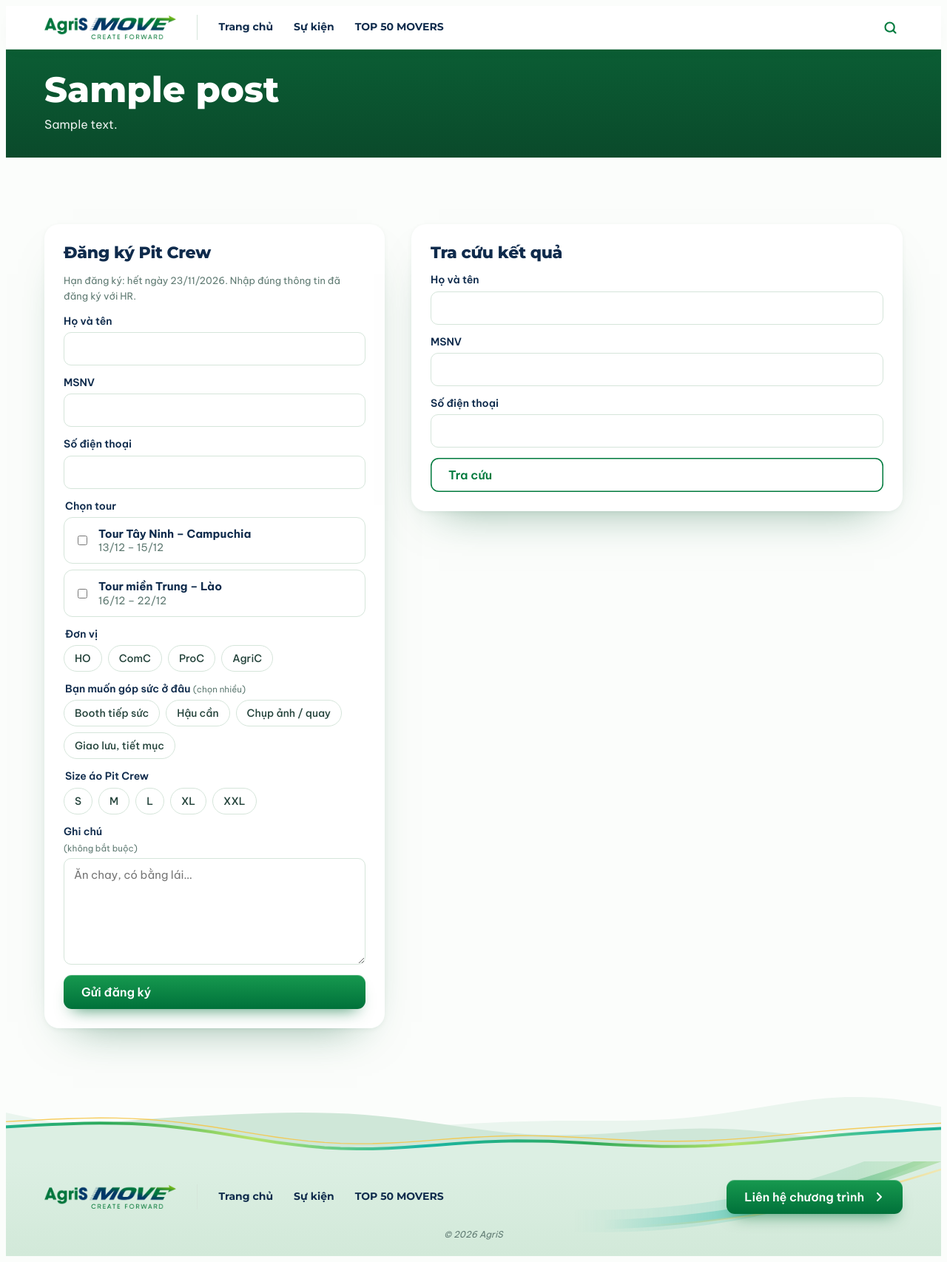
After one commit to duonglk95/agris-move-demo, a WordPress theme: template wordpress/agris-move/page-pitcrew.php in a window 1280 px wide. The commit adds this page. Shown: the whole page at 74% size. Run offline with PHP 8.4 and a stand-in for WordPress, Linux system fonts and the light colour scheme; the site name, menu and one post (Sample post) are stand-ins, and other content is empty; some libraries are stand-ins or nearby versions.

Commit message:
Pit Crew registration: tours, identity check, crew number and card, status lookup, admin selection and CSV
Co-Authored-By: Claude Opus 5.5 <noreply@anthropic.com>
Claude-Session: https://claude.ai/code/session_01QKA4vRNJqgtPifKKZLGBy5

```diff
--- /dev/null
+++ b/dev/seed-pit.php
@@ -0,0 +1,5 @@
+<?php
+$_SERVER['HTTP_HOST']='localhost:8080'; require '/home/claude/wptest/wp-load.php'; wp_set_current_user(1);
+$hub=get_page_by_path('vao-vu');
+$id=wp_insert_post(array('post_type'=>'page','post_status'=>'publish','post_title'=>'Đăng ký Pit Crew','post_name'=>'pit-crew','post_parent'=>$hub->ID,'menu_order'=>-1,'post_excerpt'=>'Cùng đoàn HO ra tận trạm PIT ở nhà máy và vùng nguyên liệu, tiếp sức cho đội vào vụ.','post_content'=>'Pit Crew là đội tiếp sức đi cùng đoàn HO tới các nhà máy và vùng nguyên liệu mùa Vào vụ. Chọn tour bạn muốn tham gia, ban tổ chức sẽ xét chọn và báo kết quả.'));
+update_post_meta($id,'_wp_page_template','page-pitcrew.php'); echo "$id\n";
--- a/wordpress/agris-move/assets/css/site.css
+++ b/wordpress/agris-move/assets/css/site.css
@@ -380,3 +380,46 @@ a.ev-card:hover h4 { color: var(--green); }
 .pc-opt span { font-size: 11px; line-height: 1.3; color: var(--muted); }
 .pc-opt b { display: block; color: var(--navy); font-size: 12px; }
 @media (max-width: 860px) { .st-grid, .st-grid.wide { grid-template-columns: 1fr; } .st-preview { position: static; order: -1; } }
+
+/* Pit Crew */
+.nav a.nav-hot { background: var(--green); color: #fff !important; padding: 7px 14px; border-radius: 999px; border-bottom: 0; }
+.nav a.nav-hot:hover, .nav a.nav-hot[aria-current] { background: var(--deep); }
+.top.is-compact .nav a.nav-hot { padding: 5px 12px; }
+.pit-banner { display: grid; grid-template-columns: minmax(0, 1.5fr) minmax(0, 1fr); gap: 28px; align-items: center; margin-bottom: 28px; padding: clamp(22px, 3vw, 36px); border-radius: 22px; text-decoration: none; color: #fff; background: linear-gradient(120deg, #0b5d34 0%, #0e7a42 60%, #2f9b4f 100%); box-shadow: var(--shadow); position: relative; overflow: hidden; }
+.pit-banner::after { content: ""; position: absolute; right: -20px; top: 0; bottom: 0; width: 240px; background: repeating-conic-gradient(rgba(255,255,255,.09) 0 25%, transparent 0 50%) 0 0 / 40px 40px; mask: linear-gradient(90deg, transparent, #000); pointer-events: none; }
+.pit-banner h2 { font: 800 clamp(26px, 3vw, 38px)/1.1 var(--display); color: #fff; margin: 10px 0 6px; }
+.pit-banner p { opacity: .9; max-width: 560px; }
+.pit-banner .btn { margin-top: 16px; background: #b6e34a; color: var(--deep); box-shadow: none; }
+.pit-stats { display: grid; grid-template-columns: 1fr 1fr; gap: 12px; position: relative; z-index: 1; }
+.pit-stats div { background: rgba(255,255,255,.12); border-radius: 16px; padding: 18px; text-align: center; }
+.pit-stats b { display: block; font: 800 36px/1 var(--display); }
+.pit-stats span { font-size: 13px; opacity: .85; }
+.pit fieldset { border: 0; padding: 0; margin: 0; display: grid; gap: 8px; }
+.pit legend { font: 600 14px/1.3 var(--body); color: var(--navy); margin-bottom: 6px; }
+.pit legend small { font-weight: 400; color: var(--muted); }
+.pit-tour { display: flex !important; gap: 12px !important; align-items: center; padding: 12px 14px; border: 1.5px solid var(--line); border-radius: 12px; cursor: pointer; }
+.pit-tour:has(input:checked) { border-color: var(--green); background: var(--mint); }
+.pit-tour span { display: grid; font-weight: 400; color: var(--muted); font-size: 14px; }
+.pit-tour b { color: var(--navy); font-size: 15px; }
+.chips { display: flex; flex-wrap: wrap; gap: 8px; }
+.chips label { display: block !important; cursor: pointer; }
+.chips input { position: absolute; opacity: 0; }
+.chips span { display: inline-block; padding: 8px 14px; border: 1.5px solid var(--line); border-radius: 999px; font: 500 14px var(--body); color: var(--ink); }
+.chips input:checked + span { background: var(--green); border-color: var(--green); color: #fff; }
+.chips input:focus-visible + span { outline: 2px solid var(--navy); outline-offset: 2px; }
+.pit-side { display: grid; gap: 22px; }
+.pit-done { background: #fff; border-radius: 20px; padding: 26px; box-shadow: var(--shadow); display: grid; gap: 12px; }
+.pit-ok { color: var(--green); font-weight: 700; }
+.pit-num { font: 800 30px/1.15 var(--display); color: var(--navy); }
+.pit-st { list-style: none; margin: 0; padding: 0; display: grid; gap: 6px; }
+.pit-st li { display: flex; justify-content: space-between; gap: 10px; padding: 10px 12px; background: var(--paper); border: 1px solid var(--line); border-radius: 10px; font-size: 14px; }
+.pit-st b { font-weight: 600; } .pit-st .s-wait { color: #b26a00; } .pit-st .s-yes { color: var(--green); } .pit-st .s-no { color: var(--muted); }
+#pitCard { width: 100%; max-width: 300px; border-radius: 14px; box-shadow: var(--shadow); }
+.pit-act { display: flex; gap: 10px; flex-wrap: wrap; }
+.btn.ghost { background: #fff; color: var(--green); box-shadow: inset 0 0 0 1.5px var(--green); }
+@media (max-width: 760px) { .pit-banner { grid-template-columns: 1fr; } }
+[hidden] { display: none !important; }
+.nav.is-hub { flex-wrap: nowrap; gap: 4px 22px; overflow-x: auto; scrollbar-width: none; }
+.nav.is-hub a { white-space: nowrap; font-size: 13.5px; }
+@media (min-width: 761px) { .top .in { flex-wrap: nowrap; } }
+.st-grid.pit:has(> [data-pit][hidden]) { grid-template-columns: minmax(0, 640px); justify-content: center; }
--- a/wordpress/agris-move/functions.php
+++ b/wordpress/agris-move/functions.php
@@ -14,6 +14,7 @@ require get_template_directory() . '/inc/helpers.php';
 require get_template_directory() . '/inc/contact.php';
 require get_template_directory() . '/inc/thanks.php';
 require get_template_directory() . '/inc/minisite.php';
+require get_template_directory() . '/inc/pitcrew.php';
 
 add_action( 'after_setup_theme', function () {
 	add_theme_support( 'title-tag' );
--- a/wordpress/agris-move/header.php
+++ b/wordpress/agris-move/header.php
@@ -10,7 +10,7 @@
 <header class="top">
   <div class="in">
     <a class="brand" href="<?php echo esc_url( is_front_page() ? '#top' : home_url( '/' ) ); ?>" aria-label="AgriS MOVE – Trang chủ"><img alt="AgriS MOVE – Create Forward" src="<?php echo esc_url( agm_img( 'logo-move.png' ) ); ?>"></a>
-    <nav class="nav" aria-label="Điều hướng chính"><?php if ( is_front_page() ) { agm_menu( 'primary' ); } elseif ( agm_hub_id() ) { agm_hub_menu( agm_hub_id() ); } else { agm_sub_menu(); } ?></nav>
+    <nav class="nav<?php echo agm_hub_id() ? " is-hub" : ""; ?>" aria-label="Điều hướng chính"><?php if ( is_front_page() ) { agm_menu( 'primary' ); } elseif ( agm_hub_id() ) { agm_hub_menu( agm_hub_id() ); } else { agm_sub_menu(); } ?></nav>
     <a class="search" href="<?php echo esc_url( home_url( '/?s=' ) ); ?>" aria-label="Tìm kiếm"><svg viewBox="0 0 24 24" fill="none" stroke="currentColor" stroke-width="2.4" stroke-linecap="round"><circle cx="11" cy="11" r="7"></circle><path d="M20 20l-4-4"></path></svg></a>
   </div>
 </header>
--- a/wordpress/agris-move/inc/minisite.php
+++ b/wordpress/agris-move/inc/minisite.php
@@ -29,7 +29,8 @@ function agm_hub_menu( $hub ) {
 	printf( '<a class="nav-back" href="%s">%s Trang chủ</a>', esc_url( home_url( '/' ) ), '<svg viewBox="0 0 16 16" fill="none" stroke="currentColor" stroke-width="2" stroke-linecap="round" stroke-linejoin="round" aria-hidden="true"><path d="M10 3L5 8l5 5"></path></svg>' );
 	printf( '<a href="%s"%s>%s</a>', esc_url( get_permalink( $hub ) ), $cur === $hub ? ' aria-current="page"' : '', esc_html( get_the_title( $hub ) ) );
 	foreach ( agm_hub_children( $hub ) as $c ) {
-		printf( '<a href="%s"%s>%s</a>', esc_url( get_permalink( $c ) ), $cur === $c->ID ? ' aria-current="page"' : '', esc_html( get_the_title( $c ) ) );
+		$hot = 'page-pitcrew.php' === get_page_template_slug( $c ) ? ' class="nav-hot"' : '';
+		printf( '<a href="%s"%s%s>%s</a>', esc_url( get_permalink( $c ) ), $hot, $cur === $c->ID ? ' aria-current="page"' : '', esc_html( get_the_title( $c ) ) );
 	}
 }
 
--- /dev/null
+++ b/wordpress/agris-move/inc/pitcrew.php
@@ -0,0 +1,185 @@
+<?php
+/**
+ * Pit Crew registration (page template "Đăng ký Pit Crew"). Identity is checked against the employee list of the
+ * voting plugin (name + MSNV + phone). People pick one or both tours; admins choose who goes per tour.
+ * Tours and deadline: Customizer → Pit Crew.
+ */
+if ( ! defined( 'ABSPATH' ) ) { exit; }
+
+const AGM_SIZES    = array( 'S', 'M', 'L', 'XL', 'XXL' );
+const AGM_ROLES    = array( 'Booth tiếp sức', 'Hậu cần', 'Chụp ảnh / quay', 'Giao lưu, tiết mục' );
+const AGM_PIT_STAT = array( 'wait' => 'Chờ ban tổ chức chọn', 'yes' => 'Được chọn', 'no' => 'Chưa được chọn lần này' );
+
+/** Tours: [ key => [ name, from, to ] ] from the Customizer lines "Tên | dd/mm | dd/mm". */
+function agm_pit_tours() {
+	$raw = get_theme_mod( 'agm_pit_tours', "Tour Tây Ninh – Campuchia | 13/12 | 15/12\nTour miền Trung – Lào | 16/12 | 22/12" );
+	$out = array();
+	foreach ( array_filter( array_map( 'trim', explode( "\n", $raw ) ) ) as $i => $line ) {
+		$p = array_map( 'trim', explode( '|', $line ) );
+		$out[ 't' . ( $i + 1 ) ] = array( $p[0], $p[1] ?? '', $p[2] ?? '' );
+	}
+	return $out;
+}
+function agm_pit_deadline() { return get_theme_mod( 'agm_pit_deadline', '2026-12-05' ); }
+function agm_pit_open() { return current_time( 'Y-m-d' ) <= agm_pit_deadline(); }
+function agm_pit_count() { return (int) wp_count_posts( 'pit_crew' )->private; }
+
+add_action( 'init', function () {
+	register_post_type( 'pit_crew', array(
+		'label' => 'Pit Crew', 'public' => false, 'show_ui' => true, 'menu_icon' => 'dashicons-groups', 'menu_position' => 25,
+		'supports' => array( 'title' ), 'map_meta_cap' => true, 'capabilities' => array( 'create_posts' => 'do_not_allow' ),
+		'labels' => array( 'name' => 'Pit Crew', 'menu_name' => 'Pit Crew', 'edit_item' => 'Xét chọn Pit Crew' ),
+	) );
+} );
+
+add_action( 'customize_register', function ( $wp ) {
+	$wp->add_section( 'agm_pit', array( 'title' => 'Pit Crew', 'priority' => 46 ) );
+	$wp->add_setting( 'agm_pit_tours', array( 'default' => "Tour Tây Ninh – Campuchia | 13/12 | 15/12\nTour miền Trung – Lào | 16/12 | 22/12", 'sanitize_callback' => 'sanitize_textarea_field' ) );
+	$wp->add_control( 'agm_pit_tours', array( 'type' => 'textarea', 'section' => 'agm_pit', 'label' => 'Các tour', 'description' => 'Mỗi dòng một tour: Tên | ngày đi | ngày về. Đổi tên được, đừng đổi thứ tự dòng khi đã có người đăng ký.' ) );
+	$wp->add_setting( 'agm_pit_deadline', array( 'default' => '2026-12-05', 'sanitize_callback' => 'sanitize_text_field' ) );
+	$wp->add_control( 'agm_pit_deadline', array( 'type' => 'date', 'section' => 'agm_pit', 'label' => 'Hạn đăng ký (hết ngày này)' ) );
+} );
+
+function agm_pit_find( $msnv ) {
+	$p = get_posts( array( 'post_type' => 'pit_crew', 'post_status' => 'private', 'numberposts' => 1, 'meta_key' => '_pit_msnv', 'meta_value' => $msnv ) );
+	return $p ? $p[0] : null;
+}
+function agm_pit_number( $post ) {
+	global $wpdb;
+	return (int) $wpdb->get_var( $wpdb->prepare( "SELECT COUNT(*) FROM {$wpdb->posts} WHERE post_type = 'pit_crew' AND post_status = 'private' AND ID <= %d", $post->ID ) );
+}
+function agm_pit_payload( $post ) {
+	$tours = agm_pit_tours(); $st = (array) get_post_meta( $post->ID, '_pit_status', true ); $rows = array();
+	foreach ( (array) get_post_meta( $post->ID, '_pit_tours', true ) as $k ) {
+		if ( isset( $tours[ $k ] ) ) { $rows[] = array( 'tour' => $tours[ $k ][0] . ' · ' . $tours[ $k ][1] . '–' . $tours[ $k ][2], 'status' => AGM_PIT_STAT[ $st[ $k ] ?? 'wait' ], 'code' => $st[ $k ] ?? 'wait' ); }
+	}
+	$num = agm_pit_number( $post );
+	return array(
+		'number' => $num, 'name' => get_post_meta( $post->ID, '_pit_name', true ), 'center' => get_post_meta( $post->ID, '_pit_center', true ), 'tours' => $rows,
+		'share'  => "Mình đã đăng ký Pit Crew #{$num} – cùng đoàn đi tiếp sức Vào vụ! Bạn muốn cùng ra trạm PIT thì đăng ký trước " . wp_date( 'd/m', strtotime( agm_pit_deadline() ) ) . " nhé:\n" . wp_get_referer() . "\n" . ( defined( 'AGM_HASHTAGS' ) ? AGM_HASHTAGS : '' ),
+	);
+}
+
+function agm_pit_identity() {
+	if ( ! function_exists( 'amv_check_identity' ) ) { wp_send_json_error( array( 'message' => 'Chưa bật plugin danh sách nhân viên.' ), 500 ); }
+	$name  = sanitize_text_field( wp_unslash( $_POST['name'] ?? '' ) );
+	$msnv  = sanitize_text_field( wp_unslash( $_POST['msnv'] ?? '' ) );
+	$phone = sanitize_text_field( wp_unslash( $_POST['phone'] ?? '' ) );
+	$row   = amv_check_identity( $name, $msnv, $phone );
+	if ( ! $row ) { wp_send_json_error( array( 'message' => 'Họ tên, MSNV hoặc số điện thoại chưa khớp với danh sách HR. Bạn kiểm tra lại nhé.' ), 403 ); }
+	return $row;
+}
+
+add_action( 'wp_ajax_agm_pit', 'agm_pit_submit' ); add_action( 'wp_ajax_nopriv_agm_pit', 'agm_pit_submit' );
+function agm_pit_submit() {
+	check_ajax_referer( 'agm_pit', 'nonce' );
+	$row = agm_pit_identity();
+	if ( $old = agm_pit_find( $row->msnv ) ) { wp_send_json_success( array( 'again' => true ) + agm_pit_payload( $old ) ); }
+	if ( ! agm_pit_open() ) { wp_send_json_error( array( 'message' => 'Đã hết hạn đăng ký Pit Crew.' ), 400 ); }
+	$tours  = array_values( array_intersect( array_map( 'sanitize_key', (array) ( $_POST['tours'] ?? array() ) ), array_keys( agm_pit_tours() ) ) );
+	$center = sanitize_text_field( wp_unslash( $_POST['center'] ?? '' ) );
+	$size   = sanitize_text_field( wp_unslash( $_POST['size'] ?? '' ) );
+	$roles  = array_values( array_intersect( array_map( 'sanitize_text_field', wp_unslash( (array) ( $_POST['roles'] ?? array() ) ) ), AGM_ROLES ) );
+	if ( ! $tours || ! in_array( $center, AGM_CENTERS, true ) || ! in_array( $size, AGM_SIZES, true ) ) {
+		wp_send_json_error( array( 'message' => 'Bạn chọn tour, đơn vị và size áo nhé.' ), 400 );
+	}
+	$id = wp_insert_post( array( 'post_type' => 'pit_crew', 'post_status' => 'private', 'post_title' => $row->name . ' (' . $row->msnv . ')' ) );
+	$meta = array( '_pit_msnv' => $row->msnv, '_pit_name' => $row->name, '_pit_unit' => $row->unit, '_pit_center' => $center, '_pit_size' => $size, '_pit_roles' => $roles,
+		'_pit_tours' => $tours, '_pit_status' => array_fill_keys( $tours, 'wait' ), '_pit_note' => sanitize_textarea_field( wp_unslash( $_POST['note'] ?? '' ) ), '_pit_ip' => sanitize_text_field( $_SERVER['REMOTE_ADDR'] ?? '' ) );
+	foreach ( $meta as $k => $v ) { update_post_meta( $id, $k, $v ); }
+	wp_send_json_success( agm_pit_payload( get_post( $id ) ) );
+}
+
+add_action( 'wp_ajax_agm_pit_check', 'agm_pit_check' ); add_action( 'wp_ajax_nopriv_agm_pit_check', 'agm_pit_check' );
+function agm_pit_check() {
+	check_ajax_referer( 'agm_pit', 'nonce' );
+	$row = agm_pit_identity();
+	$p   = agm_pit_find( $row->msnv );
+	$p ? wp_send_json_success( agm_pit_payload( $p ) ) : wp_send_json_error( array( 'message' => 'Chưa thấy đăng ký Pit Crew của bạn.' ), 404 );
+}
+
+/* ---------- admin ---------- */
+add_filter( 'manage_pit_crew_posts_columns', function ( $c ) {
+	$cols = array( 'cb' => $c['cb'], 'pit_no' => '#', 'title' => 'Người đăng ký', 'pit_info' => 'Đơn vị · size · vai trò' );
+	foreach ( agm_pit_tours() as $k => $t ) { $cols[ 'pit_' . $k ] = $t[0]; }
+	return $cols + array( 'date' => 'Ngày đăng ký' );
+} );
+add_action( 'manage_pit_crew_posts_custom_column', function ( $col, $id ) {
+	if ( 'pit_no' === $col ) { echo (int) agm_pit_number( get_post( $id ) ); return; }
+	if ( 'pit_info' === $col ) { echo esc_html( get_post_meta( $id, '_pit_center', true ) . ' · ' . get_post_meta( $id, '_pit_size', true ) . ' · ' . implode( ', ', (array) get_post_meta( $id, '_pit_roles', true ) ) ); return; }
+	$k = substr( $col, 4 );
+	if ( in_array( $k, (array) get_post_meta( $id, '_pit_tours', true ), true ) ) {
+		$s = ( (array) get_post_meta( $id, '_pit_status', true ) )[ $k ] ?? 'wait';
+		$color = array( 'wait' => '#b26a00', 'yes' => '#0b6b3a', 'no' => '#888' )[ $s ];
+		echo '<strong style="color:' . esc_attr( $color ) . '">' . esc_html( AGM_PIT_STAT[ $s ] ) . '</strong>';
+	} else { echo '—'; }
+}, 10, 2 );
+add_filter( 'bulk_actions-edit-pit_crew', function ( $a ) {
+	foreach ( agm_pit_tours() as $k => $t ) {
+		$a[ "pit_yes_$k" ] = 'Chọn đi: ' . $t[0];
+		$a[ "pit_no_$k" ]  = 'Không chọn: ' . $t[0];
+		$a[ "pit_wait_$k" ] = 'Đưa về chờ: ' . $t[0];
+	}
+	unset( $a['edit'] );
+	return $a;
+} );
+add_filter( 'handle_bulk_actions-edit-pit_crew', function ( $url, $action, $ids ) {
+	if ( preg_match( '/^pit_(yes|no|wait)_(t\d+)$/', $action, $m ) ) {
+		foreach ( $ids as $id ) {
+			if ( ! current_user_can( 'edit_post', $id ) || ! in_array( $m[2], (array) get_post_meta( $id, '_pit_tours', true ), true ) ) { continue; }
+			$st = (array) get_post_meta( $id, '_pit_status', true ); $st[ $m[2] ] = $m[1]; update_post_meta( $id, '_pit_status', $st );
+		}
+	}
+	return $url;
+}, 10, 3 );
+add_action( 'add_meta_boxes', function () { add_meta_box( 'pit_info', 'Thông tin đăng ký', 'agm_pit_box', 'pit_crew', 'normal', 'high' ); } );
+function agm_pit_box( $post ) {
+	wp_nonce_field( 'agm_pit_save', 'agm_pit_nonce' );
+	$st = (array) get_post_meta( $post->ID, '_pit_status', true );
+	echo '<p><strong>#' . (int) agm_pit_number( $post ) . '</strong> · MSNV ' . esc_html( get_post_meta( $post->ID, '_pit_msnv', true ) ) . ' · ' . esc_html( get_post_meta( $post->ID, '_pit_unit', true ) ) . ' · ' . esc_html( get_post_meta( $post->ID, '_pit_center', true ) ) . '</p>';
+	echo '<p>Size áo: <strong>' . esc_html( get_post_meta( $post->ID, '_pit_size', true ) ) . '</strong> · Vai trò: ' . esc_html( implode( ', ', (array) get_post_meta( $post->ID, '_pit_roles', true ) ) ) . '</p>';
+	echo '<p>Ghi chú: ' . esc_html( get_post_meta( $post->ID, '_pit_note', true ) ) . '</p><table class="form-table">';
+	foreach ( agm_pit_tours() as $k => $t ) {
+		if ( ! in_array( $k, (array) get_post_meta( $post->ID, '_pit_tours', true ), true ) ) { continue; }
+		echo '<tr><th>' . esc_html( $t[0] ) . '</th><td><select name="pit_status[' . esc_attr( $k ) . ']">';
+		foreach ( AGM_PIT_STAT as $sk => $label ) { echo '<option value="' . esc_attr( $sk ) . '"' . selected( $st[ $k ] ?? 'wait', $sk, false ) . '>' . esc_html( $label ) . '</option>'; }
+		echo '</select></td></tr>';
+	}
+	echo '</table>';
+}
+add_action( 'save_post_pit_crew', function ( $id ) {
+	if ( ! isset( $_POST['agm_pit_nonce'] ) || ! wp_verify_nonce( sanitize_text_field( wp_unslash( $_POST['agm_pit_nonce'] ) ), 'agm_pit_save' ) || ! current_user_can( 'edit_post', $id ) ) { return; }
+	$st = (array) get_post_meta( $id, '_pit_status', true );
+	foreach ( (array) ( $_POST['pit_status'] ?? array() ) as $k => $v ) {
+		$k = sanitize_key( $k ); $v = sanitize_key( $v );
+		if ( isset( $st[ $k ] ) && isset( AGM_PIT_STAT[ $v ] ) ) { $st[ $k ] = $v; }
+	}
+	update_post_meta( $id, '_pit_status', $st );
+} );
+add_action( 'restrict_manage_posts', function ( $type ) {
+	if ( 'pit_crew' === $type ) { printf( '<a class="button" href="%s">Xuất Excel (CSV)</a>', esc_url( wp_nonce_url( admin_url( 'admin-post.php?action=agm_pit_csv' ), 'agm_pit_csv' ) ) ); }
+} );
+add_action( 'admin_post_agm_pit_csv', function () {
+	if ( ! current_user_can( 'edit_posts' ) ) { wp_die( 'Không có quyền.' ); }
+	check_admin_referer( 'agm_pit_csv' );
+	$tours = agm_pit_tours();
+	header( 'Content-Type: text/csv; charset=utf-8' ); header( 'Content-Disposition: attachment; filename="pit-crew-' . wp_date( 'Ymd' ) . '.csv"' );
+	$out = fopen( 'php://output', 'w' ); fwrite( $out, "\xEF\xBB\xBF" );
+	$head = array( '#', 'Họ tên', 'MSNV', 'Đơn vị (HR)', 'Center', 'Size áo', 'Vai trò', 'Ghi chú', 'Ngày đăng ký' );
+	foreach ( $tours as $t ) { $head[] = $t[0]; }
+	fputcsv( $out, $head );
+	foreach ( array_reverse( get_posts( array( 'post_type' => 'pit_crew', 'post_status' => 'private', 'numberposts' => -1 ) ) ) as $i => $p ) {
+		$st = (array) get_post_meta( $p->ID, '_pit_status', true ); $mine = (array) get_post_meta( $p->ID, '_pit_tours', true );
+		$r = array( $i + 1, get_post_meta( $p->ID, '_pit_name', true ), get_post_meta( $p->ID, '_pit_msnv', true ), get_post_meta( $p->ID, '_pit_unit', true ), get_post_meta( $p->ID, '_pit_center', true ), get_post_meta( $p->ID, '_pit_size', true ), implode( ', ', (array) get_post_meta( $p->ID, '_pit_roles', true ) ), get_post_meta( $p->ID, '_pit_note', true ), get_the_date( 'Y-m-d H:i', $p ) );
+		foreach ( array_keys( $tours ) as $k ) { $r[] = in_array( $k, $mine, true ) ? AGM_PIT_STAT[ $st[ $k ] ?? 'wait' ] : ''; }
+		fputcsv( $out, $r );
+	}
+	exit;
+} );
+
+add_action( 'wp_enqueue_scripts', function () {
+	if ( is_page_template( 'page-pitcrew.php' ) ) {
+		wp_enqueue_script( 'agm-pit', get_template_directory_uri() . '/assets/js/pitcrew.js', array( 'agm-site' ), AGM_VER, true );
+		wp_localize_script( 'agm-pit', 'AGP', array( 'ajax' => admin_url( 'admin-ajax.php' ), 'nonce' => wp_create_nonce( 'agm_pit' ), 'tags' => AGM_HASHTAGS ) );
+	}
+} );
--- /dev/null
+++ b/wordpress/agris-move/page-pitcrew.php
@@ -0,0 +1,54 @@
+<?php
+/**
+ * Template Name: Đăng ký Pit Crew
+ */
+get_header();
+while ( have_posts() ) : the_post();
+	$tours = agm_pit_tours(); $open = agm_pit_open();
+	?>
+<main id="top" class="tk">
+  <?php get_template_part( 'parts/mini-hero' ); ?>
+  <section class="band">
+    <div class="in st-grid wide pit">
+      <form class="tk-form st-form" data-pit<?php echo $open ? '' : ' hidden'; ?>>
+        <h2>Đăng ký Pit Crew</h2>
+        <p class="tk-note">Hạn đăng ký: hết ngày <?php echo esc_html( wp_date( 'd/m/Y', strtotime( agm_pit_deadline() ) ) ); ?>. Nhập đúng thông tin đã đăng ký với HR.</p>
+        <label>Họ và tên<input name="name" required autocomplete="name"></label>
+        <label>MSNV<input name="msnv" required autocomplete="off"></label>
+        <label>Số điện thoại<input name="phone" required inputmode="tel" autocomplete="off"></label>
+        <fieldset><legend>Chọn tour</legend>
+          <?php foreach ( $tours as $k => $t ) : ?>
+          <label class="pit-tour"><input type="checkbox" name="tours[]" value="<?php echo esc_attr( $k ); ?>"><span><b><?php echo esc_html( $t[0] ); ?></b><?php echo esc_html( $t[1] . ' – ' . $t[2] ); ?></span></label>
+          <?php endforeach; ?>
+        </fieldset>
+        <fieldset><legend>Đơn vị</legend><div class="chips"><?php foreach ( AGM_CENTERS as $c ) { printf( '<label><input type="radio" name="center" value="%1$s"><span>%1$s</span></label>', esc_html( $c ) ); } ?></div></fieldset>
+        <fieldset><legend>Bạn muốn góp sức ở đâu <small>(chọn nhiều)</small></legend><div class="chips"><?php foreach ( AGM_ROLES as $r ) { printf( '<label><input type="checkbox" name="roles[]" value="%1$s"><span>%1$s</span></label>', esc_html( $r ) ); } ?></div></fieldset>
+        <fieldset><legend>Size áo Pit Crew</legend><div class="chips"><?php foreach ( AGM_SIZES as $s ) { printf( '<label><input type="radio" name="size" value="%1$s"><span>%1$s</span></label>', esc_html( $s ) ); } ?></div></fieldset>
+        <label>Ghi chú <small>(không bắt buộc)</small><textarea name="note" maxlength="300" placeholder="Ăn chay, có bằng lái…"></textarea></label>
+        <p class="tk-msg" role="status" hidden></p>
+        <button class="btn" type="submit">Gửi đăng ký</button>
+      </form>
+      <div class="pit-side">
+        <div class="pit-done" hidden>
+          <p class="pit-ok">Đăng ký thành công</p>
+          <h2 class="pit-num"></h2>
+          <ul class="pit-st"></ul>
+          <p class="tk-note">Ban tổ chức sẽ xét chọn và báo kết quả. Bạn tra cứu lại bằng MSNV và số điện thoại ở khung bên dưới.</p>
+          <canvas id="pitCard" width="1080" height="1350"></canvas>
+          <div class="pit-act"><button type="button" class="btn" id="pitDown">Tải thẻ Pit Crew</button><button type="button" class="btn ghost" id="pitCopy">Sao chép để share Engage</button></div>
+          <p class="cf-msg" id="pitCopied" hidden>Đã sao chép</p>
+        </div>
+        <form class="tk-form pit-check" data-pitcheck>
+          <h2>Tra cứu kết quả</h2>
+          <?php if ( ! $open ) : ?><p class="tk-note">Đã hết hạn đăng ký. Bạn tra cứu kết quả xét chọn ở đây.</p><?php endif; ?>
+          <label>Họ và tên<input name="name" required></label>
+          <label>MSNV<input name="msnv" required autocomplete="off"></label>
+          <label>Số điện thoại<input name="phone" required inputmode="tel" autocomplete="off"></label>
+          <p class="tk-msg" role="status" hidden></p>
+          <button class="btn ghost" type="submit">Tra cứu</button>
+        </form>
+      </div>
+    </div>
+  </section>
+</main>
+<?php endwhile; get_footer();
```
Also changed, not shown: DEV.md (+2 -1 lines), wordpress/agris-move/assets/js/pitcrew.js (added, +49 -0 lines), wordpress/agris-move/page-event-hub.php (+16 -1 lines).
